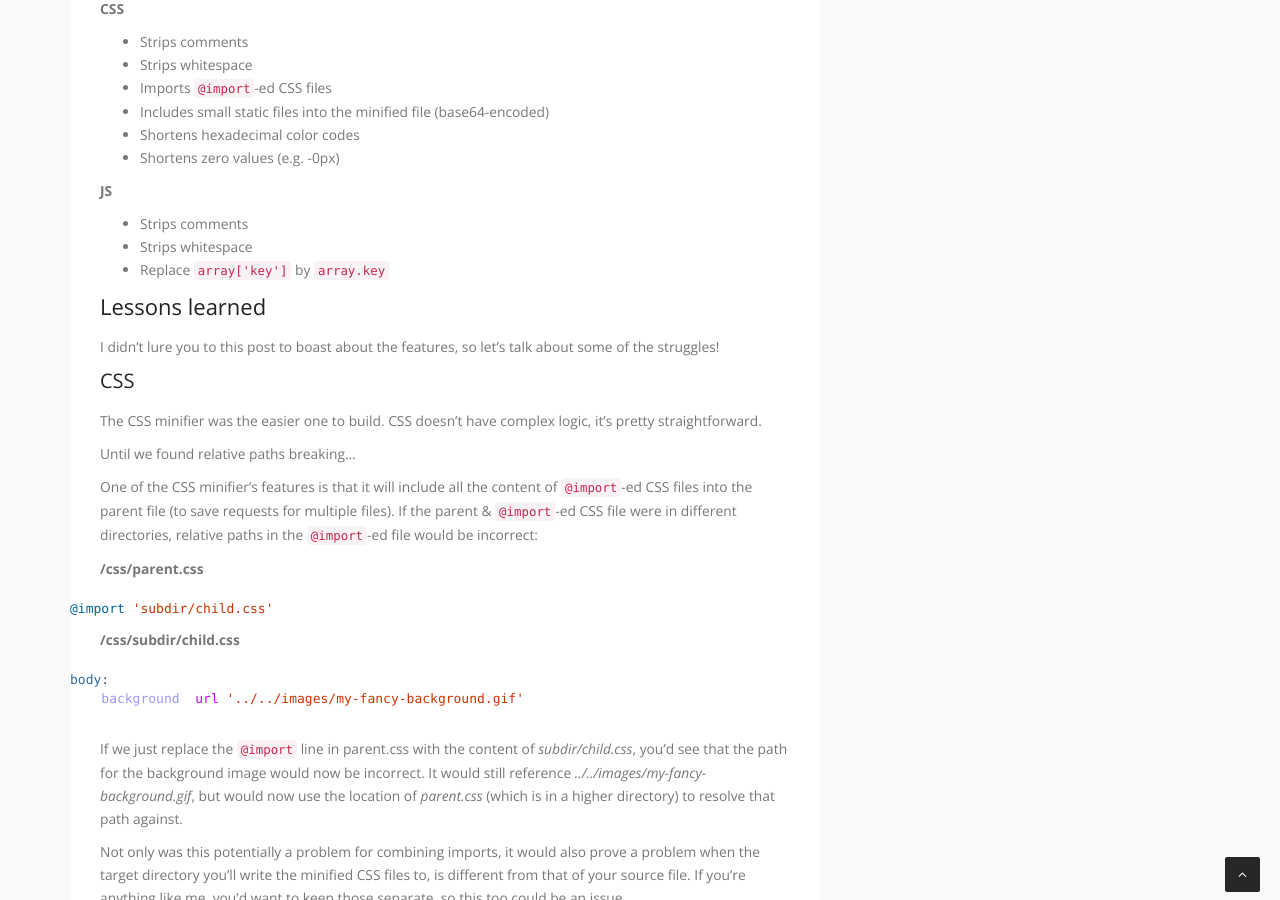
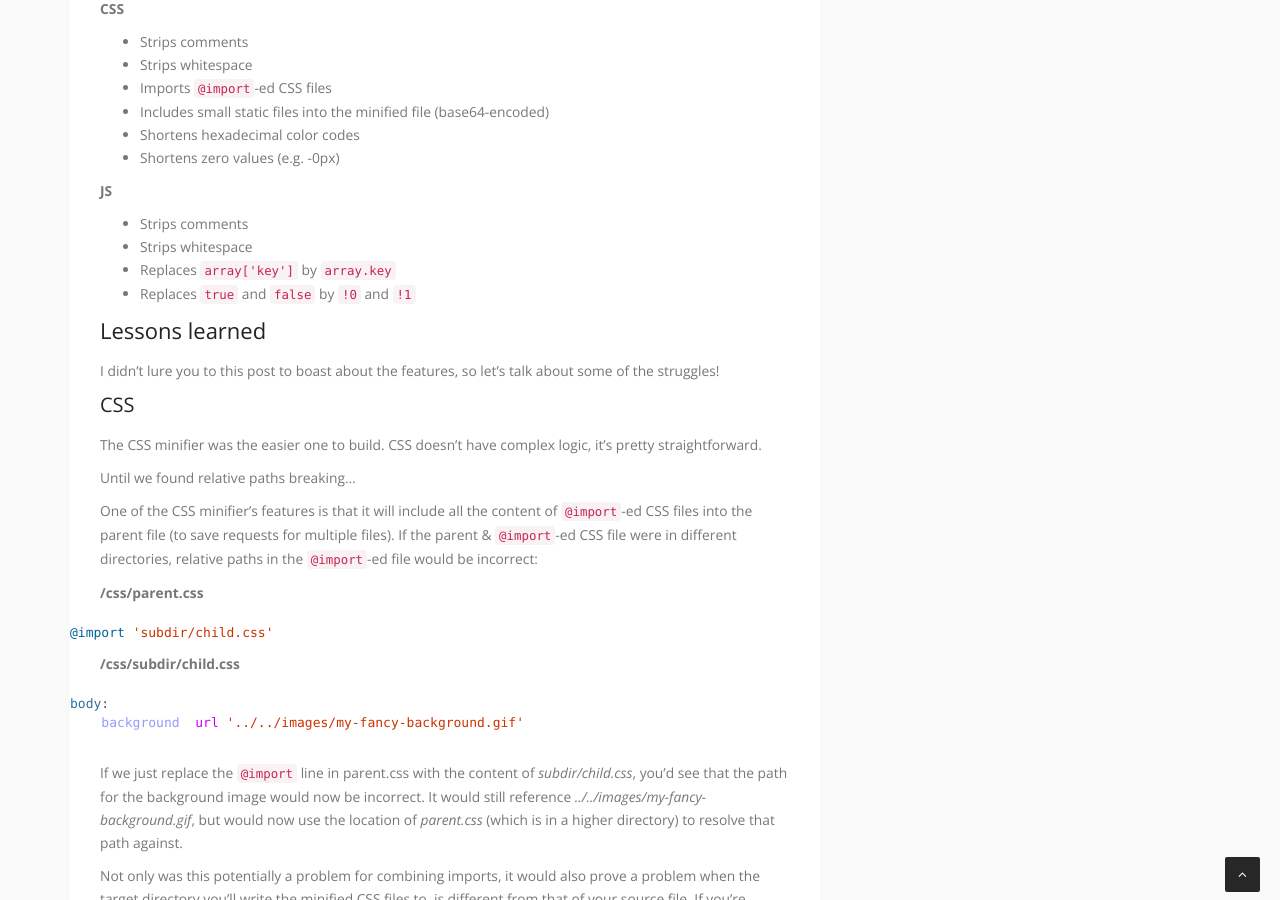
Before and after one commit to matthiasmullie/mullie.eu, a Jekyll site: the page built from _posts/2014-10-09-dont-build-your-own-minifier.md, in a window 1280 px wide and 900 px high, scrolled down 931 px. Built offline with Jekyll 4.4.1, drawn with Linux system fonts in a browser that asks for light colours; Markdown is read by kramdown in place of the engine named in the settings.

Commit message:
Add new minifier feature

```diff
--- a/_posts/2014-10-09-dont-build-your-own-minifier.md
+++ b/_posts/2014-10-09-dont-build-your-own-minifier.md
@@ -40,7 +40,8 @@ As you can see (look at the shiny buttons!), this PHP-based minifier is still ar
 
 * Strips comments
 * Strips whitespace
-* Replace `array['key']` by `array.key`
+* Replaces `array['key']` by `array.key`
+* Replaces `true` and `false` by `!0` and `!1`
 
 # Lessons learned
 
```
